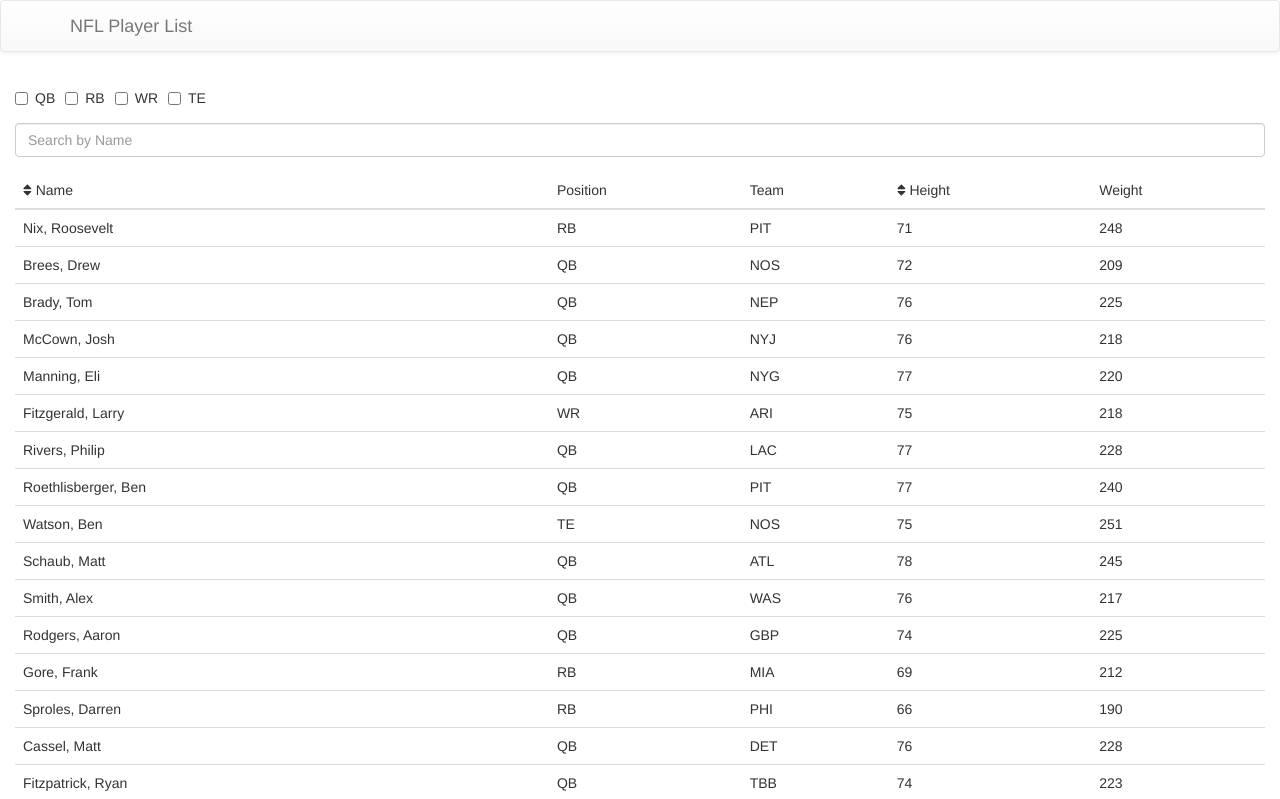
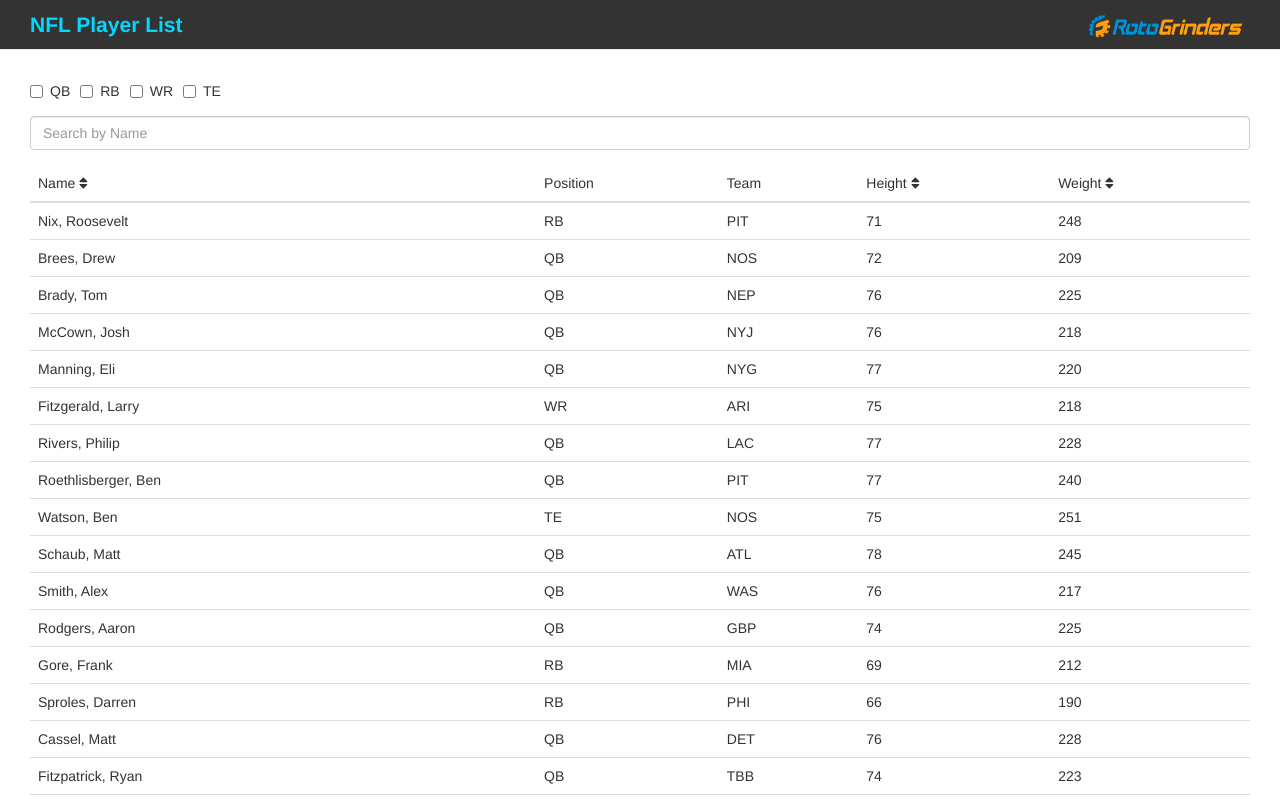
Before and after one commit to jmm526/rg-coding-exercise, a React (Create React App) app: page / in a window 1280 px wide. Shown: the top 799 px of the page. Built offline with nearby package versions, Linux system fonts and the light colour scheme.

Commit message:
remove bootstrap nav and add rg logo

```diff
--- a/src/App.css
+++ b/src/App.css
@@ -1,3 +1,3 @@
 .appBody {
-  padding: 15px;
+  padding: 30px;
 }
--- /dev/null
+++ b/src/components/presentational/Header/Header.css
@@ -0,0 +1,23 @@
+.header {
+  display: flex;
+  justify-content: space-between;
+  align-items: center;
+  padding-left: 30px;
+  padding-right: 30px;
+  height: 50px;
+  background-color: #333;
+  border-bottom: 1px solid #e7e7e7;
+  color: #00d8ff;
+  font-size: 1.5em;
+  font-weight: bold;
+}
+
+.header-logo {
+  height: 100%;
+}
+
+@media(max-width: 600px) {
+  .header {
+    font-size: 1em;
+  }
+}
--- a/src/components/presentational/Header/Header.js
+++ b/src/components/presentational/Header/Header.js
@@ -1,15 +1,13 @@
 import React from 'react';
-import { Navbar } from 'react-bootstrap';
+import logo from './logo.png';
+import './Header.css';
 
 const Header = () => {
   return (
-    <Navbar>
-      <Navbar.Header>
-        <Navbar.Brand>
-          <a href="#home">NFL Player List</a>
-        </Navbar.Brand>
-      </Navbar.Header>
-    </Navbar>
+    <div className="header">
+      NFL Player List
+      <img src={logo} alt="Logo" className="header-logo" />
+    </div>
   );
 }
 
--- a/src/components/presentational/PlayerTable/PlayerTable.js
+++ b/src/components/presentational/PlayerTable/PlayerTable.js
@@ -10,11 +10,11 @@ const PlayerTable = ({ players }) => {
     <Table responsive>
       <thead>
         <tr>
-          <th><FontAwesomeIcon icon="sort" /> Name</th>
+          <th>Name <FontAwesomeIcon icon="sort" /></th>
           <th>Position</th>
           <th>Team</th>
-          <th><FontAwesomeIcon icon="sort" /> Height</th>
-          <th>Weight</th>
+          <th>Height <FontAwesomeIcon icon="sort" /></th>
+          <th>Weight <FontAwesomeIcon icon="sort" /></th>
         </tr>
       </thead>
       <tbody>
```
Also changed, not shown: src/components/presentational/Header/logo.png (added).
